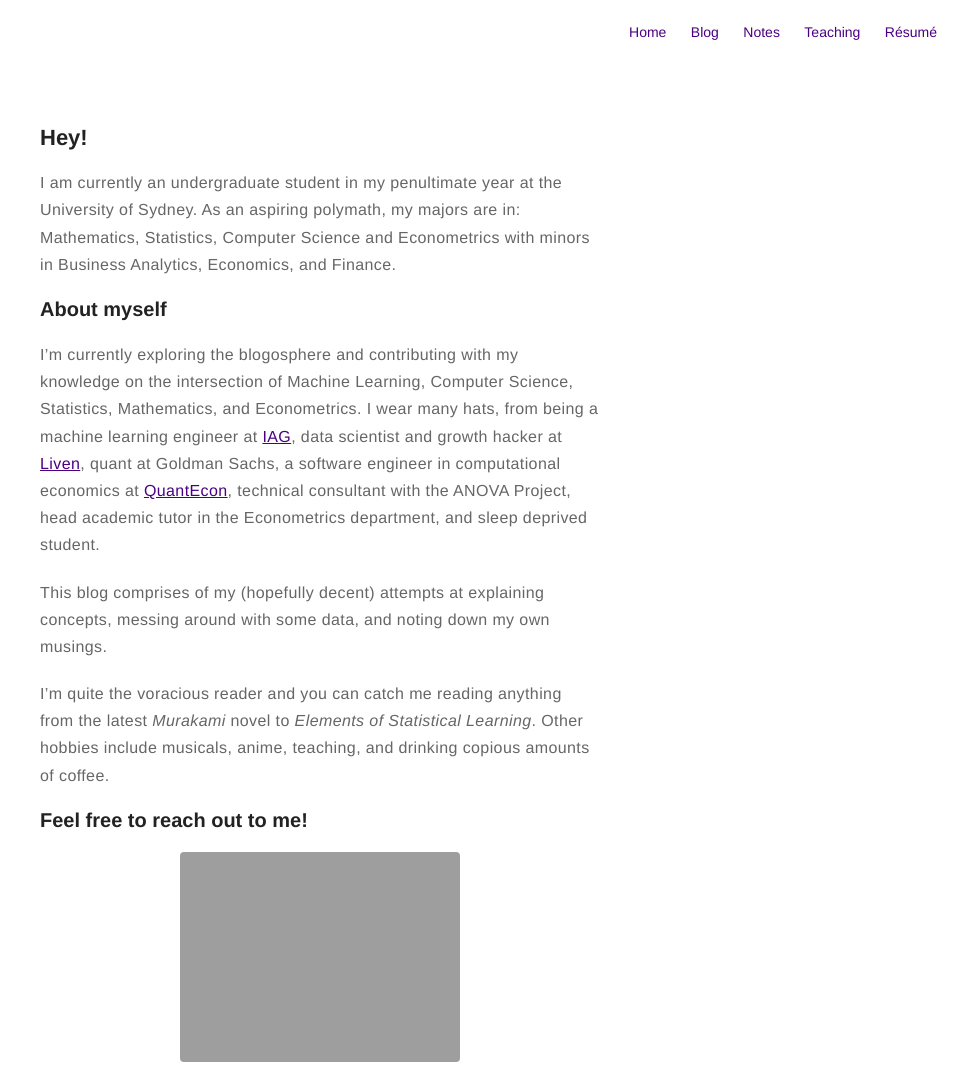
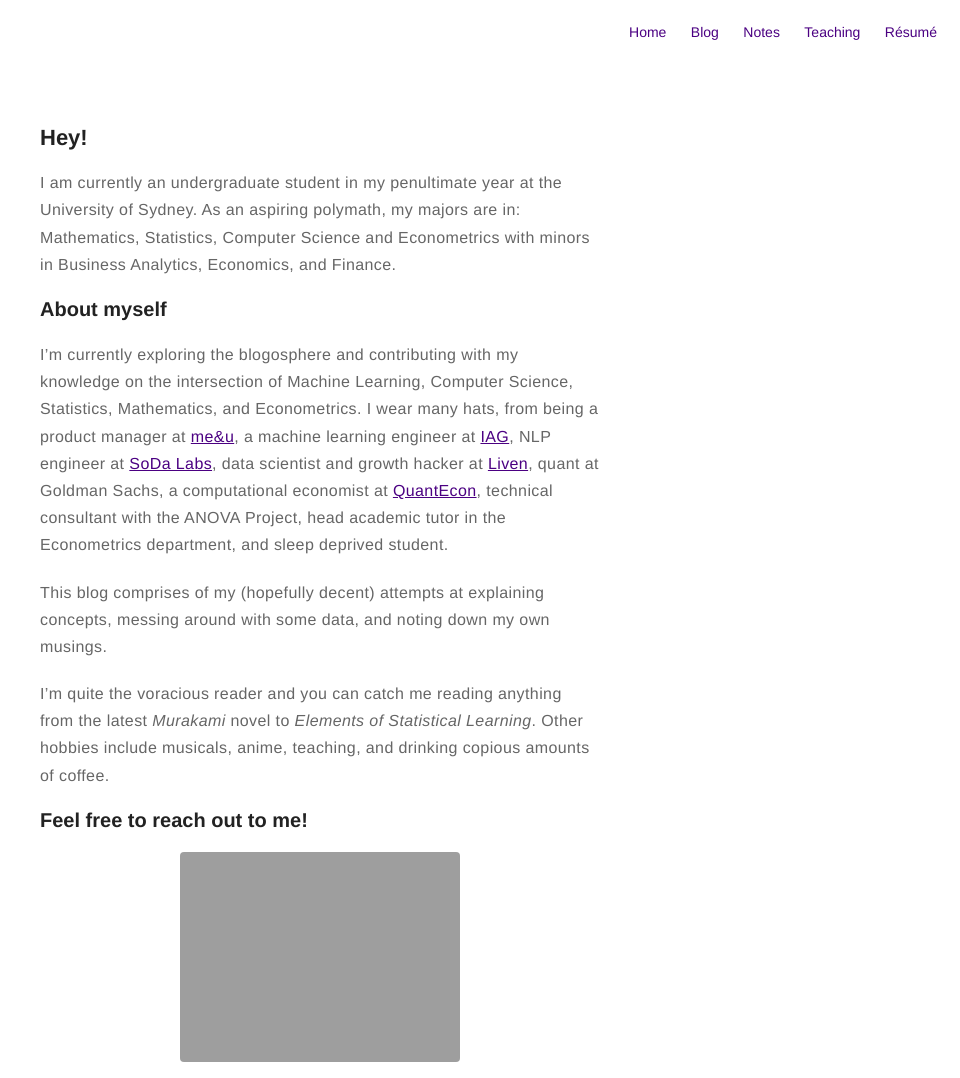
Before and after one commit to chrishyland/chrishyland.github.io, a Jekyll site: the page built from about.md, in a window 1280 px wide, cut to the strip 0-1078 px from the top of the page. Shown: the whole strip, without its empty margins (320-1280 px from the left). Built offline with Jekyll 4.4.1, drawn with Linux system fonts in a browser that asks for light colours.

Commit message:
update blog

```diff
--- a/about.md
+++ b/about.md
@@ -8,7 +8,7 @@ layout: page
 I am currently an undergraduate student in my penultimate year at the University of Sydney. As an aspiring polymath, my majors are in:  Mathematics, Statistics, Computer Science and Econometrics with minors in Business Analytics, Economics, and Finance.
 
 ### About myself
-I'm currently exploring the blogosphere and contributing with my knowledge on the intersection of Machine Learning, Computer Science, Statistics, Mathematics, and Econometrics. I wear many hats, from being a machine learning engineer at [IAG](https://www.iag.com.au/), data scientist and growth hacker at [Liven](https://www.liven.com.au/), quant at Goldman Sachs, a software engineer in computational economics at [QuantEcon](https://quantecon.org/), technical consultant with the ANOVA Project, head academic tutor in the Econometrics department, and sleep deprived student.
+I'm currently exploring the blogosphere and contributing with my knowledge on the intersection of Machine Learning, Computer Science, Statistics, Mathematics, and Econometrics. I wear many hats, from being a product manager at [me&u](https://www.meandu.com.au/), a machine learning engineer at [IAG](https://www.iag.com.au/), NLP engineer at [SoDa Labs](https://sodalabs.io/), data scientist and growth hacker at [Liven](https://www.liven.com.au/), quant at Goldman Sachs, a computational economist at [QuantEcon](https://quantecon.org/), technical consultant with the ANOVA Project, head academic tutor in the Econometrics department, and sleep deprived student.
 
 This blog comprises of my (hopefully decent) attempts at explaining concepts, messing around with some data, and noting down my own musings.
 
```
